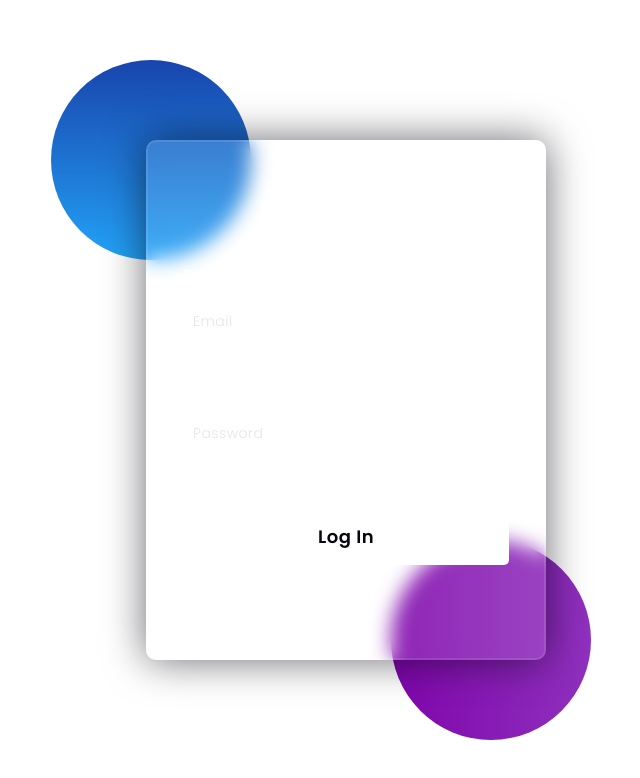
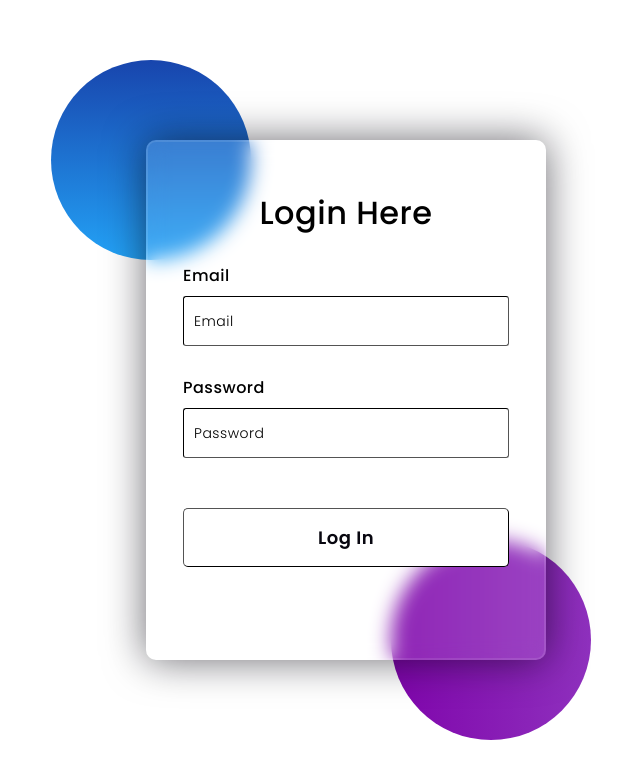
Before and after one commit to Florjon-byte/BetterRoomReserve, a React (Create React App) app in the folder better-room-reserve-app/: page /login in a window 1280 px wide. Shown: the top 778 px of the page, without its empty margins (294-934 px from the left). Built offline with nearby package versions, Linux system fonts and the light colour scheme.

Commit message:
added all areas for third floor

```diff
--- a/better-room-reserve-app/src/cssfiles/login.css
+++ b/better-room-reserve-app/src/cssfiles/login.css
@@ -52,10 +52,9 @@
 }
 .form *{
     font-family: 'Poppins',sans-serif;
-    color: #ffffff;
+    color: black;
     letter-spacing: 0.5px;
     outline: none;
-    border: none;
 }
 .form h3{
     font-size: 32px;
@@ -74,6 +73,8 @@
     display: block;
     height: 50px;
     width: 100%;
+    border-width: 0.1px;
+    border-color: black;
     background-color: rgba(255,255,255,0.07);
     border-radius: 3px;
     padding: 0 10px;
@@ -82,11 +83,12 @@
     font-weight: 300;
 }
 ::placeholder{
-    color: #e5e5e5;
+    color: black;
 }
 .button{
     margin-top: 50px;
     width: 100%;
+    border-width: 0.1px;
     background-color: #ffffff;
     color: #080710;
     padding: 15px 0;
--- a/better-room-reserve-app/src/pages/Reserve.js
+++ b/better-room-reserve-app/src/pages/Reserve.js
@@ -127,14 +127,32 @@ export function Reserve(){
                         <lable> Floor: {floor}</lable>
                         {floor === "3" &&
                         <div className='thirdfloor'>
-                            <img className='third' src={third} width="600" height="600"
-                            ></img>
+                            <img className='thirdFloorMap' src={third} width="750" height="530"
+                            usemap="#thirdFloor"/>
+                            <map name="thirdFloor">
+                                <area shape="rect" alt="hello" coords="317,277,354,315" href="#" />
+                                <area shape="rect" coords="316,315,353,353" href="#" />
+                                <area shape="rect" coords="355,315,391,355" href="#" />
+                                <area shape="rect" coords="355,276,391,314" href="#" />
+                                <area shape="rect" coords="619,212,651,245" href="#" />
+                                <area shape="rect" coords="551,210,583,245" href="#" />
+                                <area shape="rect" coords="585,211,617,246" href="#" />
+                                <area shape="rect" coords="550,277,583,312" href="#" />
+                                <area shape="rect" coords="585,277,617,312" href="#" />
+                                <area shape="rect" coords="617,277,648,311" href="#" />
+                                <area shape="rect" coords="550,315,583,349" href="#" />
+                                <area shape="rect" coords="586,315,615,349" href="#" />
+                                <area shape="rect" coords="618,315,649,358" href="#" />
+                                <area shape="rect" coords="213,377,249,416" href="#" />
+                                <area shape="rect" coords="252,378,288,416" href="#" />
+                            </map>
+
                         </div>}
 
                         {floor === "4" &&
                         <div className='forthfloor'>
-                            <img className='forth' src={forth} width="600" height="600"
-                            ></img>
+                            <img className='forth' src={forth} width="750" height="600"
+                            useMap='#forth'></img>
                         </div>}
                     </div>
 
```
